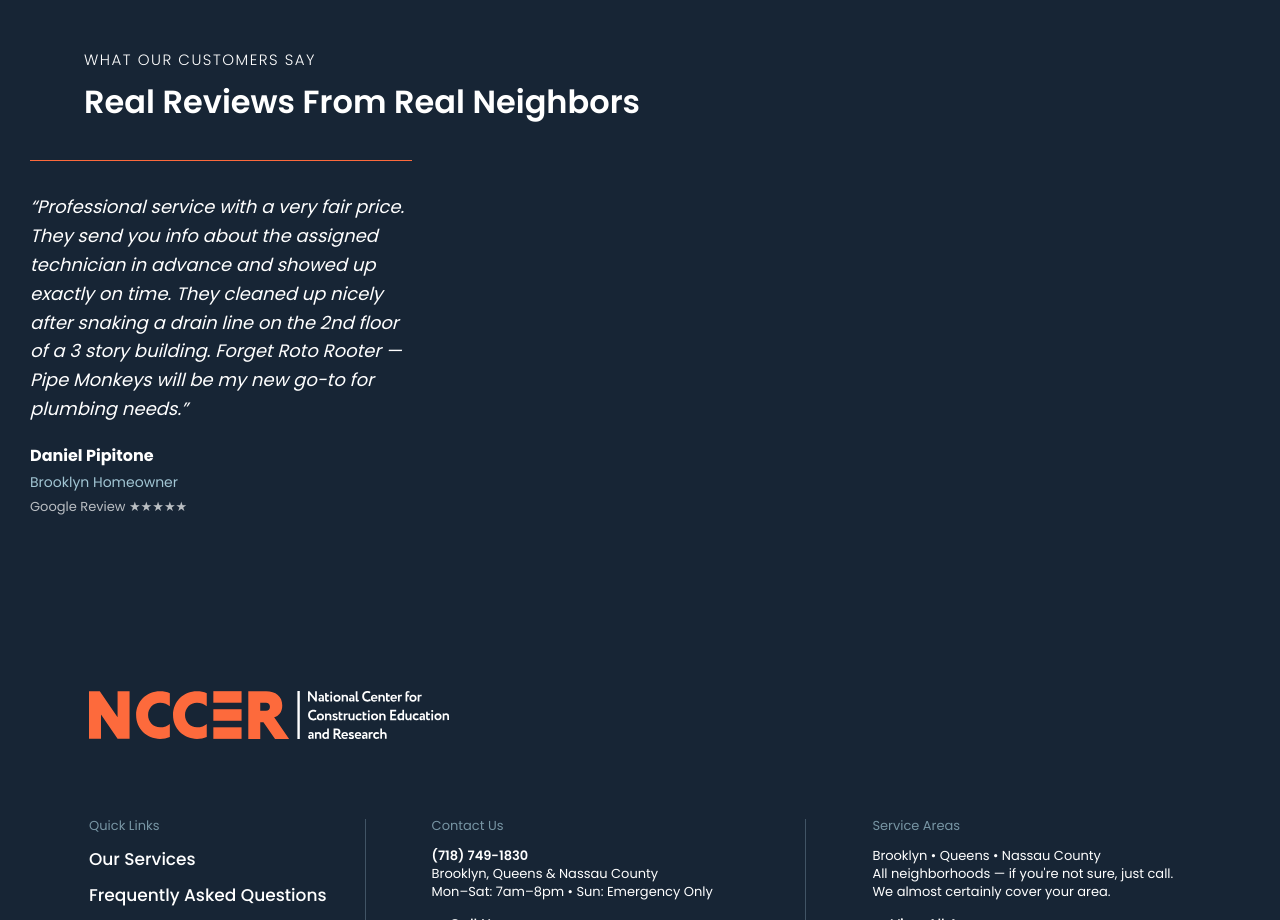
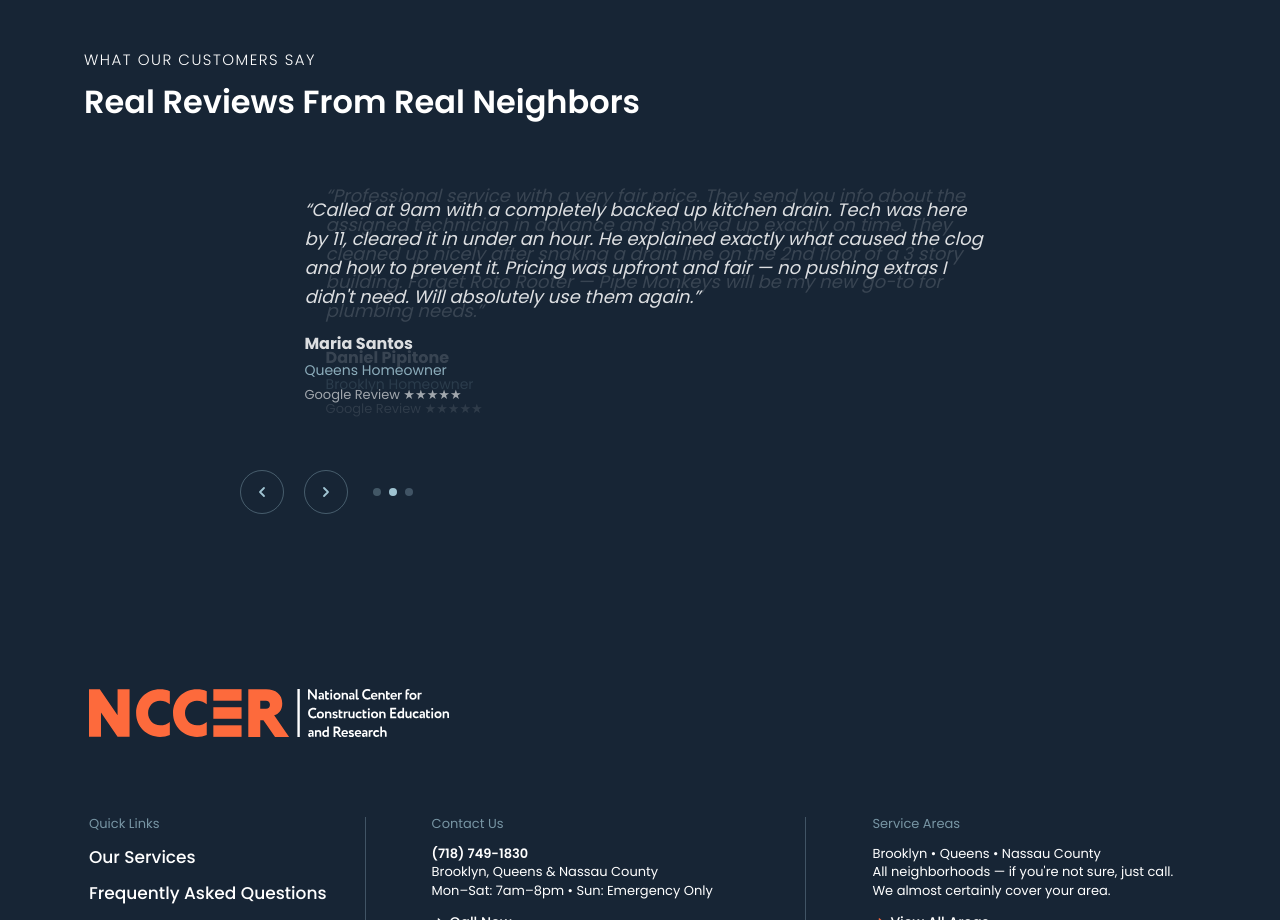
Before and after one commit to mistermooster11/bellerose-roofing, a Next.js app: page / in a window 1280 px wide. Shown: the part 2640-3560 px from the top of the page. Built offline with nearby package versions, Linux system fonts and the light colour scheme.

Commit message:
smallchanges

```diff
--- a/components/custom/Testimonial.tsx
+++ b/components/custom/Testimonial.tsx
@@ -1,8 +1,10 @@
 "use client";
 
-import { useRef } from "react";
+import { useRef, useState, useEffect, useCallback } from "react";
 import { useInView } from "framer-motion";
 
+// TODO: Replace placeholder reviews with real Google reviews from Pipe Monkeys.
+// Daniel Pipitone is confirmed real. The others are placeholders — request from client.
 const testimonials = [
   {
     id: "daniel-pipitone",
@@ -12,35 +14,160 @@ const testimonials = [
     position: "Brooklyn Homeowner",
     platform: "Google Review ★★★★★",
   },
+  {
+    id: "maria-santos",
+    // TODO: Replace with a real Google review from client
+    quote:
+      "Called at 9am with a completely backed up kitchen drain. Tech was here by 11, cleared it in under an hour. He explained exactly what caused the clog and how to prevent it. Pricing was upfront and fair — no pushing extras I didn't need. Will absolutely use them again.",
+    name: "Maria Santos",
+    position: "Queens Homeowner",
+    platform: "Google Review ★★★★★",
+  },
+  {
+    id: "james-oconnor",
+    // TODO: Replace with a real Google review from client
+    quote:
+      "Had a main line backup that two other companies couldn't fully clear. Pipe Monkeys came the same afternoon, ran a camera first so we could see exactly what was in there, then jetted it clean. You could see the difference on the camera footage after. Highly recommend for any serious sewer issue.",
+    name: "James O'Connor",
+    position: "Nassau County Homeowner",
+    platform: "Google Review ★★★★★",
+  },
 ];
 
-function QuoteCard({ item, delay }: { item: typeof testimonials[number]; delay: string }) {
-  const ref = useRef<HTMLDivElement>(null);
-  const inView = useInView(ref, { once: true, margin: "0px 0px -60px 0px" });
-  const vis = inView ? " is-visible" : "";
+/* ── Individual slide ─────────────────────────────────────────── */
 
+function QuoteCard({
+  item,
+  active,
+  direction,
+}: {
+  item: (typeof testimonials)[number];
+  active: boolean;
+  direction: "left" | "right";
+}) {
   return (
     <div
-      ref={ref}
-      className={`story-item wow${vis}`}
-      style={{ animationDelay: delay, maxWidth: "72rem", margin: "0 auto" }}
+      style={{
+        position: "absolute",
+        inset: 0,
+        display: "flex",
+        flexDirection: "column",
+        justifyContent: "center",
+        maxWidth: "72rem",
+        margin: "0 auto",
+        padding: "0 2rem",
+        opacity: active ? 1 : 0,
+        transform: active
+          ? "translateX(0)"
+          : direction === "right"
+          ? "translateX(3rem)"
+          : "translateX(-3rem)",
+        transition: "opacity 0.45s ease, transform 0.45s ease",
+        pointerEvents: active ? "auto" : "none",
+      }}
     >
-      <div className="content-entry ia-white" style={{ fontSize: "1.8rem", lineHeight: 1.6, fontStyle: "italic", marginBottom: "2rem" }}>
+      <div
+        className="content-entry ia-white"
+        style={{
+          fontSize: "1.8rem",
+          lineHeight: 1.6,
+          fontStyle: "italic",
+          marginBottom: "2rem",
+        }}
+      >
         <p>&ldquo;{item.quote}&rdquo;</p>
       </div>
       <div style={{ display: "flex", flexDirection: "column", gap: "0.4rem" }}>
-        <strong className="ia-white" style={{ fontSize: "1.6rem" }}>{item.name}</strong>
-        <span className="ia-sky" style={{ fontSize: "1.4rem" }}>{item.position}</span>
-        <span style={{ fontSize: "1.3rem", opacity: 0.7, color: "#fff" }}>{item.platform}</span>
+        <strong className="ia-white" style={{ fontSize: "1.6rem" }}>
+          {item.name}
+        </strong>
+        <span className="ia-sky" style={{ fontSize: "1.4rem" }}>
+          {item.position}
+        </span>
+        <span style={{ fontSize: "1.3rem", opacity: 0.7, color: "#fff" }}>
+          {item.platform}
+        </span>
       </div>
     </div>
   );
 }
 
+/* ── Slider arrow button ──────────────────────────────────────── */
+
+function ArrowBtn({
+  dir,
+  onClick,
+}: {
+  dir: "prev" | "next";
+  onClick: () => void;
+}) {
+  return (
+    <button
+      onClick={onClick}
+      aria-label={dir === "prev" ? "Previous review" : "Next review"}
+      style={{
+        background: "transparent",
+        border: "1px solid rgba(161,197,211,0.35)",
+        borderRadius: "50%",
+        width: "4.4rem",
+        height: "4.4rem",
+        display: "flex",
+        alignItems: "center",
+        justifyContent: "center",
+        cursor: "pointer",
+        color: "#a1c5d3",
+        flexShrink: 0,
+        transition: "border-color 0.25s, color 0.25s",
+      }}
+      onMouseEnter={(e) => {
+        (e.currentTarget as HTMLButtonElement).style.borderColor = "#a1c5d3";
+        (e.currentTarget as HTMLButtonElement).style.color = "#fff";
+      }}
+      onMouseLeave={(e) => {
+        (e.currentTarget as HTMLButtonElement).style.borderColor =
+          "rgba(161,197,211,0.35)";
+        (e.currentTarget as HTMLButtonElement).style.color = "#a1c5d3";
+      }}
+    >
+      {dir === "prev" ? (
+        <svg width="16" height="16" viewBox="0 0 16 16" fill="none">
+          <path d="M10 12L6 8l4-4" stroke="currentColor" strokeWidth="1.8" strokeLinecap="round" strokeLinejoin="round" />
+        </svg>
+      ) : (
+        <svg width="16" height="16" viewBox="0 0 16 16" fill="none">
+          <path d="M6 4l4 4-4 4" stroke="currentColor" strokeWidth="1.8" strokeLinecap="round" strokeLinejoin="round" />
+        </svg>
+      )}
+    </button>
+  );
+}
+
+/* ── Main component ───────────────────────────────────────────── */
+
 export default function Testimonial() {
   const ref = useRef<HTMLDivElement>(null);
   const inView = useInView(ref, { once: true, margin: "0px 0px -60px 0px" });
   const vis = inView ? " is-visible" : "";
+
+  const [active, setActive] = useState(0);
+  const [direction, setDirection] = useState<"left" | "right">("right");
+
+  const go = useCallback(
+    (delta: number) => {
+      setDirection(delta > 0 ? "right" : "left");
+      setActive((i) => (i + delta + testimonials.length) % testimonials.length);
+    },
+    []
+  );
+
+  // Auto-advance every 6 seconds
+  useEffect(() => {
+    const id = setInterval(() => go(1), 6000);
+    return () => clearInterval(id);
+  }, [go]);
+
+  // Slide height estimate — enough for the longest quote
+  const SLIDE_HEIGHT = "28rem";
 
   return (
     <div ref={ref} className="front-testimonial ia-bg-dark">
@@ -48,15 +175,78 @@ export default function Testimonial() {
         <div className={`sub-heading sub-heading__white fadeInUpS wow${vis}`}>
           What Our Customers Say
         </div>
-        <h2 className={`h3 ia-white fadeInUpS wow${vis}`} style={{ animationDelay: "0.1s" }}>
+        <h2
+          className={`h3 ia-white fadeInUpS wow${vis}`}
+          style={{ animationDelay: "0.1s" }}
+        >
           Real Reviews From Real Neighbors
         </h2>
       </div>
 
-      <div className="inner" style={{ paddingTop: "4rem", paddingBottom: "6rem" }}>
-        {testimonials.map((t, i) => (
-          <QuoteCard key={t.id} item={t} delay={`${i * 0.15}s`} />
-        ))}
+      <div
+        className="inner"
+        style={{
+          paddingTop: "4rem",
+          paddingBottom: "6rem",
+          maxWidth: "900px",
+          margin: "0 auto",
+        }}
+      >
+        {/* Slide viewport */}
+        <div
+          style={{
+            position: "relative",
+            height: SLIDE_HEIGHT,
+            overflow: "hidden",
+          }}
+        >
+          {testimonials.map((t, i) => (
+            <QuoteCard
+              key={t.id}
+              item={t}
+              active={i === active}
+              direction={direction}
+            />
+          ))}
+        </div>
+
+        {/* Controls row */}
+        <div
+          style={{
+            display: "flex",
+            alignItems: "center",
+            gap: "2rem",
+            marginTop: "3rem",
+            paddingLeft: "2rem",
+          }}
+        >
+          <ArrowBtn dir="prev" onClick={() => go(-1)} />
+          <ArrowBtn dir="next" onClick={() => go(1)} />
+
+          {/* Dot indicators */}
+          <div style={{ display: "flex", gap: "0.8rem", marginLeft: "0.5rem" }}>
+            {testimonials.map((_, i) => (
+              <button
+                key={i}
+                onClick={() => {
+                  setDirection(i > active ? "right" : "left");
+                  setActive(i);
+                }}
+                aria-label={`Go to review ${i + 1}`}
+                style={{
+                  width: "0.8rem",
+                  height: "0.8rem",
+                  borderRadius: "50%",
+                  border: "none",
+                  cursor: "pointer",
+                  background: i === active ? "#a1c5d3" : "rgba(161,197,211,0.3)",
+                  transition: "background 0.3s",
+                  padding: 0,
+                }}
+              />
+            ))}
+          </div>
+        </div>
       </div>
     </div>
   );
```
Also changed, not shown: app/contact-us/page.tsx (+95 -101 lines).
